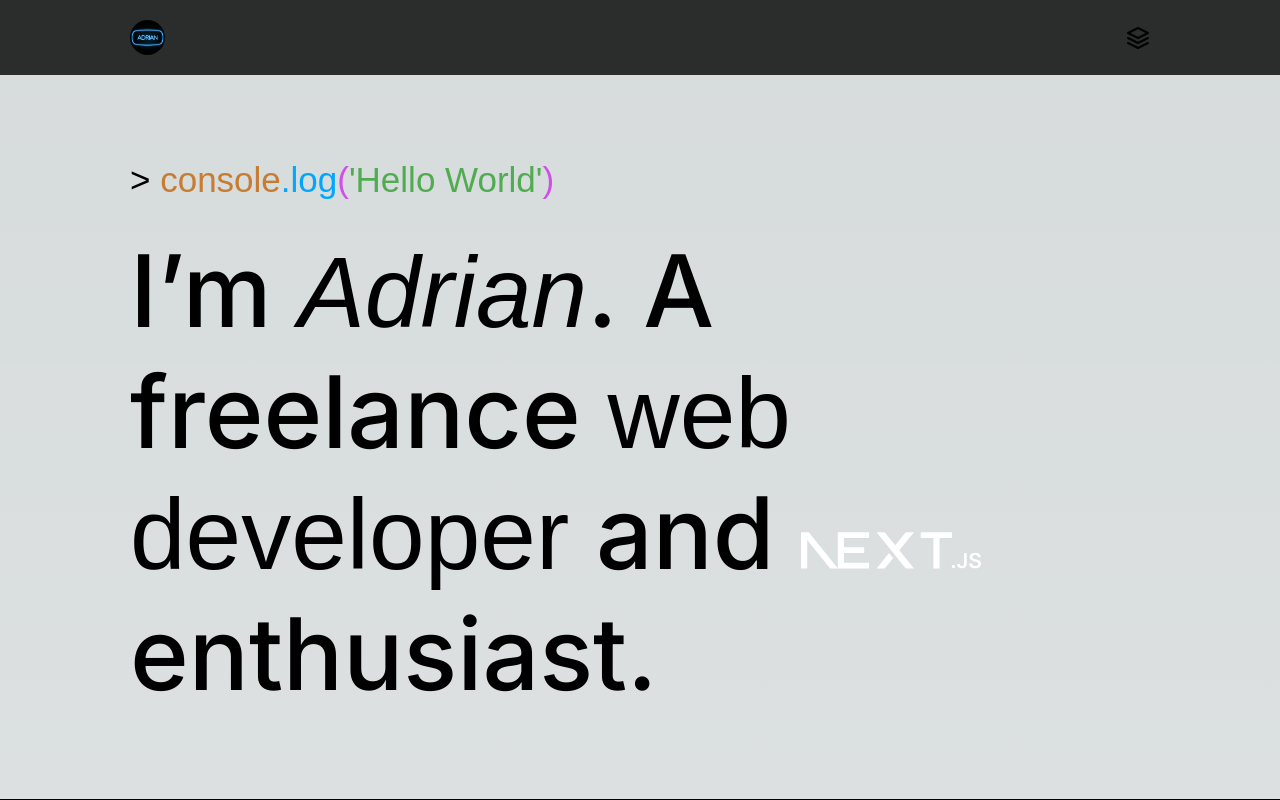
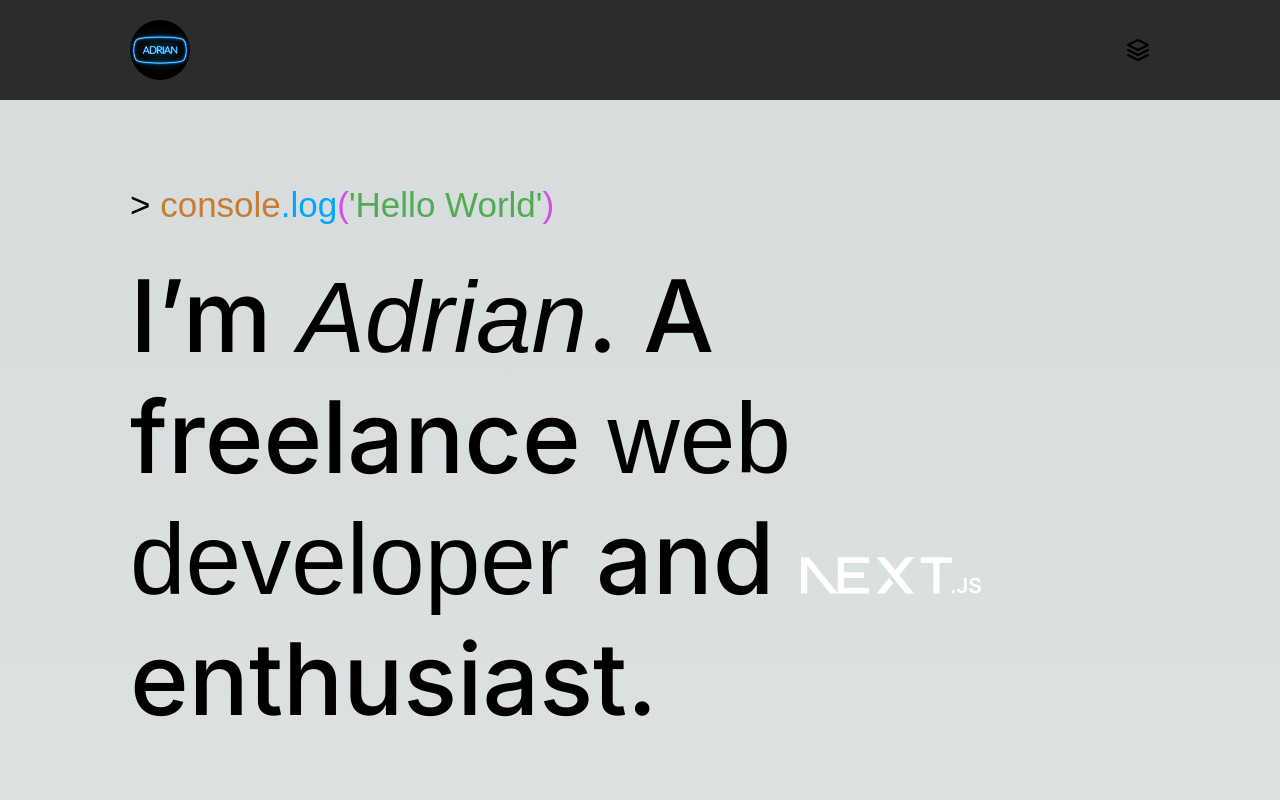
Before and after one commit to Adriantobi/dev_portfolio_v2, a Next.js app: page / in a window 1280 px wide. Shown: the top 800 px of the page. Built offline with nearby package versions, Linux system fonts and the light colour scheme; a web font is replaced by a local one.

Commit message:
Default for Browser

```diff
--- a/components/Nav.js
+++ b/components/Nav.js
@@ -10,7 +10,7 @@ import NavLink from './NavLink'
 
 export default function Nav() {
     const [navOpen, setNavOpen] = useState(false)
-    const [size, setSize] = useState(35)
+    const [size, setSize] = useState(60)
 
     useEffect(() => {
         window.addEventListener('resize', e => {
```
